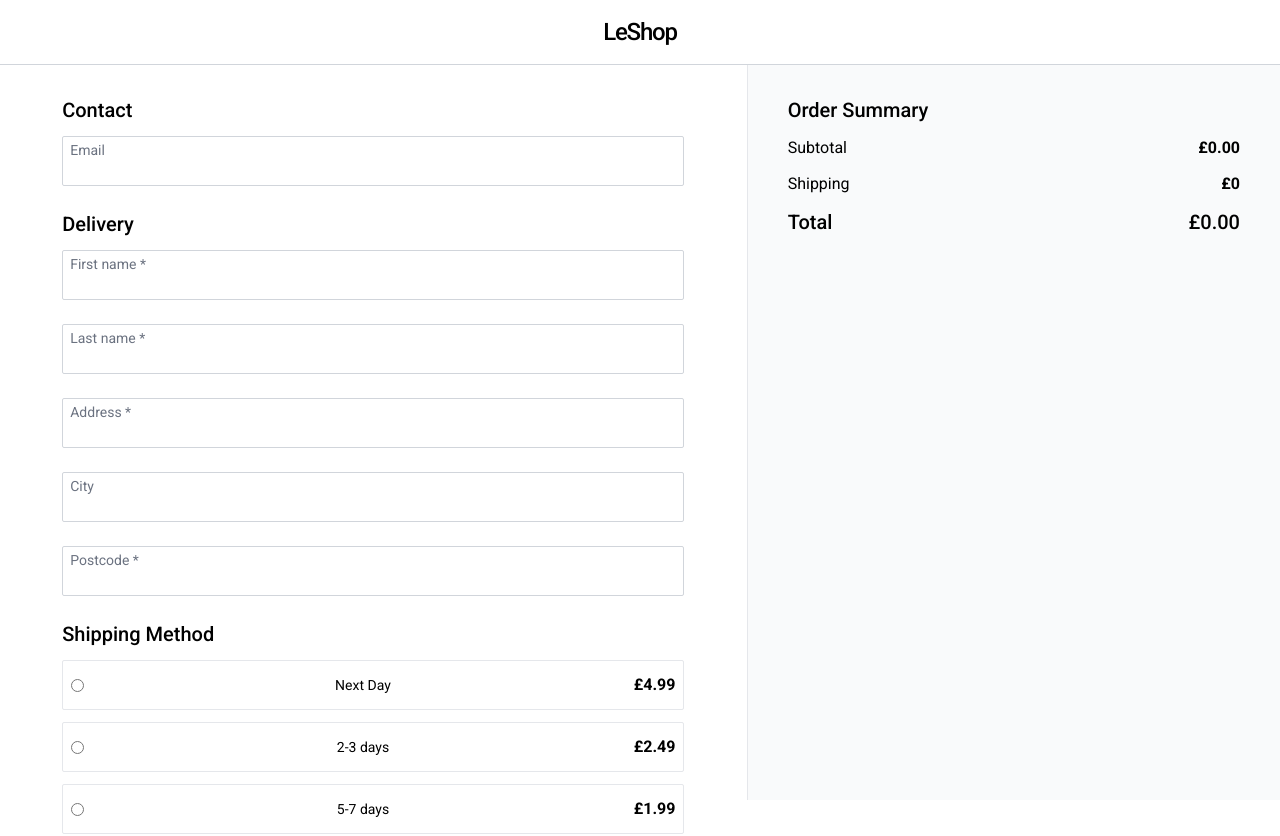
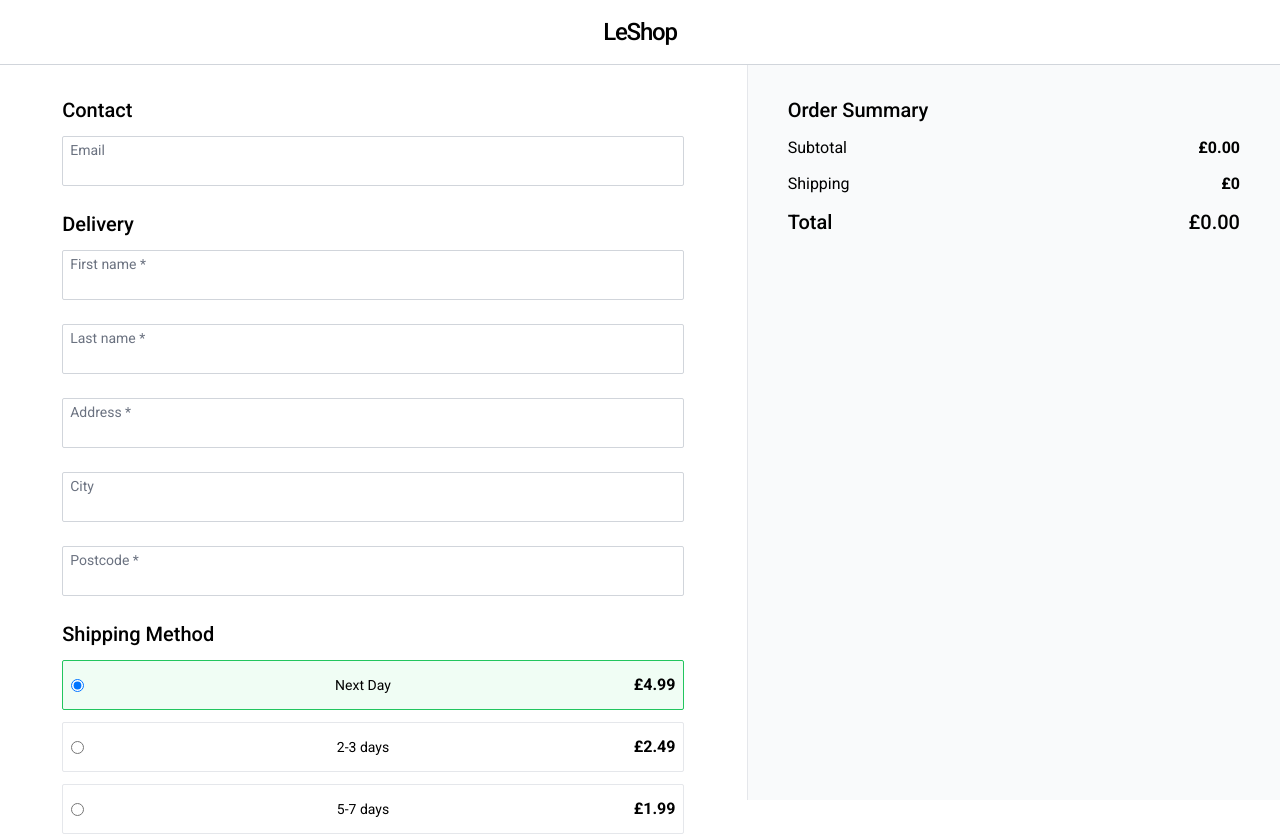
Before and after one commit to nadrojb/ecom-store-react-typescript, a React (Vite) app: page /checkout in a window 1280 px wide. Shown: the top 836 px of the page. Built offline with nearby package versions, Linux system fonts and the light colour scheme.

Commit message:
made next day delivery the defualt shipping option

```diff
--- a/src/Pages/Checkout/index.tsx
+++ b/src/Pages/Checkout/index.tsx
@@ -6,7 +6,7 @@ import FormatPrice from "../../Utilities/FormatPrice";
 function Checkout() {
   const { cartItems, subTotal } = useCart();
   const [shippingPrice, setShippingPrice] = useState(0);
-  const [shippingOption, setShippingOption] = useState("");
+  const [shippingOption, setShippingOption] = useState("option1");
   const [invalidEmail, setInvalidEmail] = useState("");
   const [emailVerificationStatus, setEmailVerificationStatus] = useState(false);
 
@@ -147,6 +147,7 @@ function Checkout() {
                 }`}
               >
                 <input
+
                   type="radio"
                   id="option1"
                   name="delivery-option"
```
